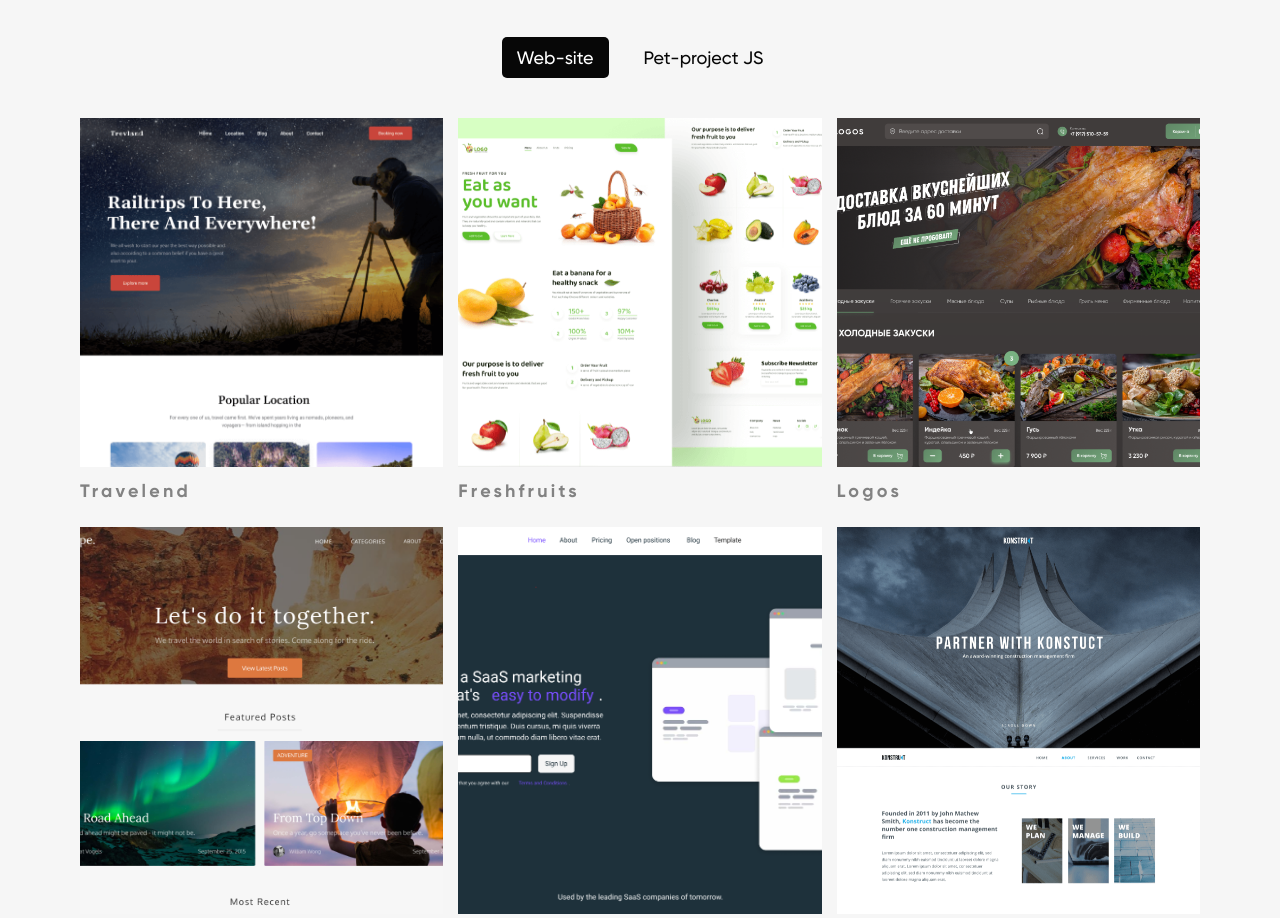
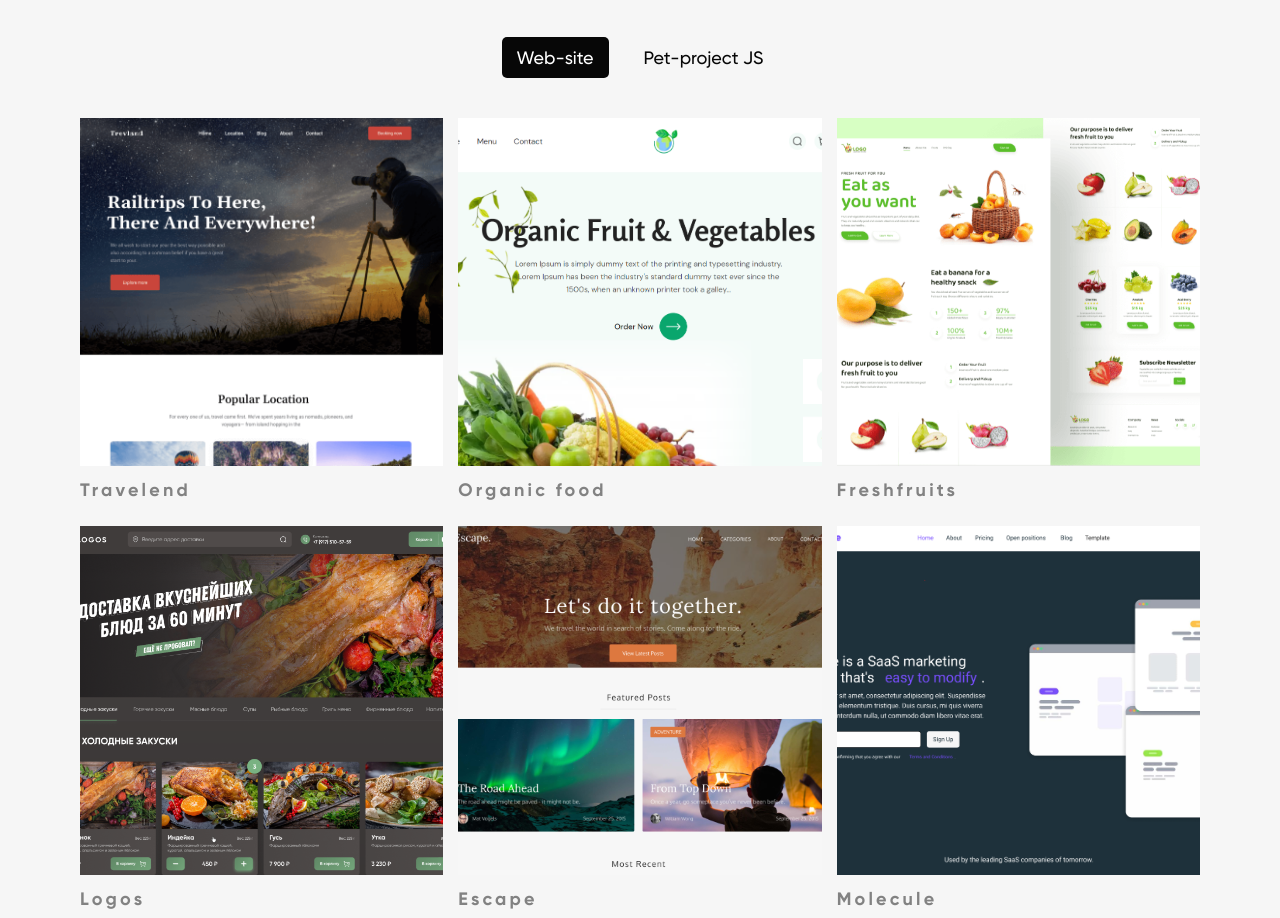
Before and after one commit to Irshman/portfolioV2, a plain HTML site: page index.html in a window 1280 px wide. Shown: the part 1921-2839 px from the top of the page. Drawn offline with Linux system fonts and the light colour scheme.

Commit message:
add project organic food

```diff
--- a/index.html
+++ b/index.html
@@ -137,6 +137,15 @@
 												<img src="img/projects/travelend.png" alt="Picture" class="cards-work__image">
 											</a>
 											<h3 class="cards-work__name"><a href="https://irshman.github.io/trevland/" target="_blank">Travelend</a></h3>
+										</div>
+
+										<!-- Organic food -->
+
+										<div class="cards-work__card">
+											<a href="https://irshman.github.io/organic_food/" target="_blank" class="cards-work__image-link">
+												<img src="img/projects/organic-food.png" alt="Picture" class="cards-work__image">
+											</a>
+											<h3 class="cards-work__name"><a href="https://irshman.github.io/organic_food/" target="_blank">Organic food</a></h3>
 										</div>
 
 										<!-- Freshfruits -->
```
Also changed, not shown: img/projects/organic-food.png (added).
